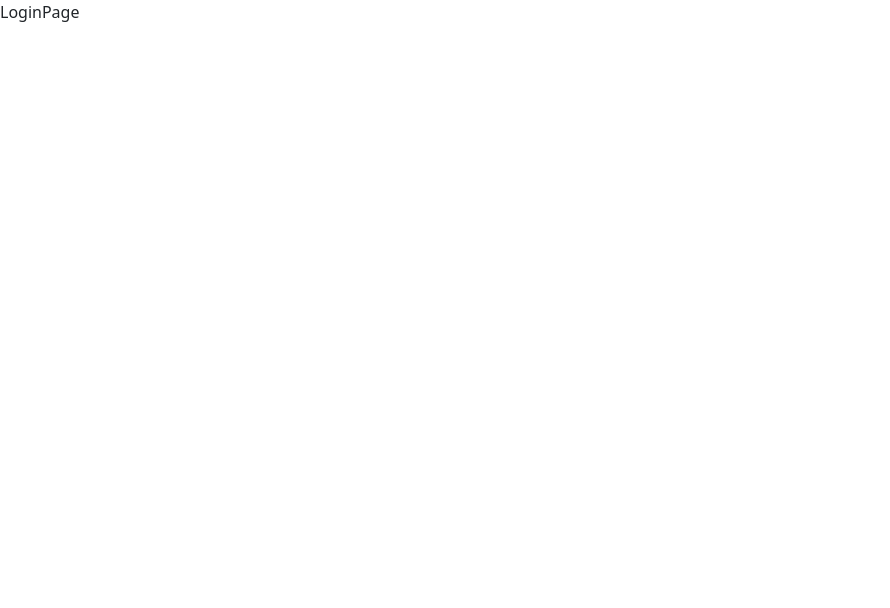
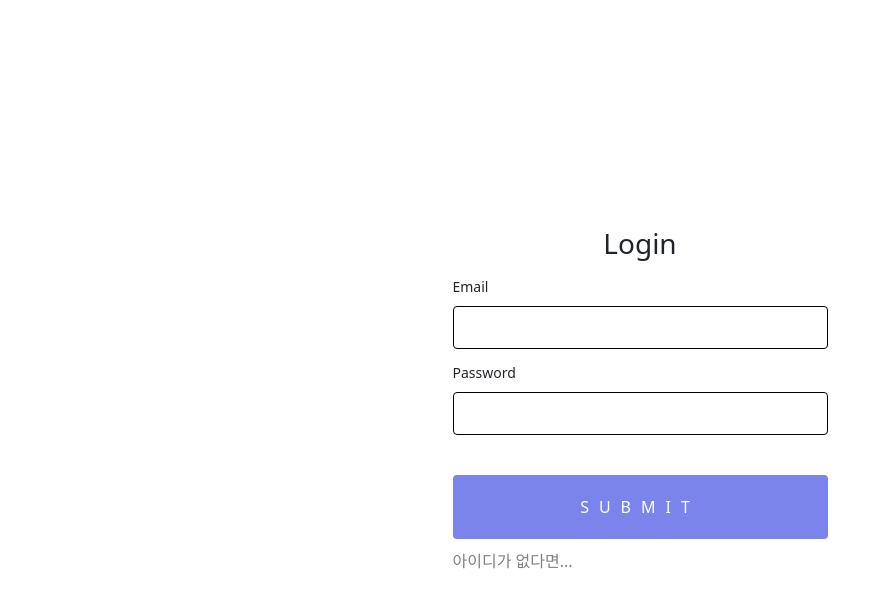
Before and after one commit to cgg7777/ChatAppTutorial, a React (Create React App) app: page /login in a window 1280 px wide. Shown: the top 608 px of the page, without its empty margins (0-890 px from the left). Built offline with nearby package versions, Linux system fonts and the light colour scheme; no server answers.

Commit message:
implementation of login page

```diff
--- a/src/App.js
+++ b/src/App.js
@@ -1,11 +1,19 @@
 import logo from "./logo.svg";
 import "./App.css";
-import React from "react";
+import React, { useEffect } from "react";
 import { BrowserRouter as Router, Routes, Route, Link } from "react-router-dom";
 import ChatPage from "./components/ChatPage/ChatPage";
 import LoginPage from "./components/LoginPage/LoginPage";
 import RegisterPage from "./components/RegisterPage/RegisterPage";
+import { getAuth, onAuthStateChanged } from "firebase/auth";
+
 function App() {
+    const auth = getAuth();
+    useEffect(() => {
+        onAuthStateChanged(auth, (user) => {
+            console.log(user);
+        });
+    });
     return (
         <Router>
             <Routes>
--- a/src/components/LoginPage/LoginPage.js
+++ b/src/components/LoginPage/LoginPage.js
@@ -1,7 +1,59 @@
-import React from "react";
+import { firebase } from "../../firebase";
+import { signInWithEmailAndPassword } from "firebase/auth";
+import React, { useState } from "react";
+import { useForm } from "react-hook-form";
+import { Link } from "react-router-dom";
 
 function LoginPage() {
-    return <div>LoginPage</div>;
+    const {
+        register,
+        watch,
+        formState: { errors },
+        handleSubmit,
+    } = useForm();
+    const [errorFromSubmit, setErrorFromSubmit] = useState("");
+    const [loading, setLoading] = useState(false);
+
+    const onSubmit = async (data) => {
+        try {
+            setLoading(true);
+            await signInWithEmailAndPassword(firebase, data.email, data.password);
+            setLoading(false);
+        } catch (error) {
+            setErrorFromSubmit(error.message);
+            setLoading(false);
+            setTimeout(() => {
+                setErrorFromSubmit("");
+            }, 5000);
+        }
+    };
+    return (
+        <div className="auth-wrapper">
+            <div style={{ textAlign: "center" }}>
+                <h3>Login</h3>
+            </div>
+            <form onSubmit={handleSubmit(onSubmit)}>
+                <label>Email</label>
+                <input type="email" {...register("email", { required: true, pattern: /^\S+@\S+$/i })} />
+                {errors.email && errors.email.type === "required" && <p>This field is required</p>}
+                {errors.email && errors.email.type === "pattern" && <p>Email pattern is not sutible</p>}
+
+                <label>Password</label>
+                <input type="password" {...register("password", { required: true, minLength: 6 })} />
+                {errors.password && errors.password.type === "required" && <p>This field is required</p>}
+                {errors.password && errors.password.type === "minLength" && (
+                    <p>Password must have at least 6 characters</p>
+                )}
+
+                {errorFromSubmit && <p>{errorFromSubmit}</p>}
+
+                <input value="SUBMIT" type="submit" disabled={loading} />
+                <Link style={{ color: "gray", textDecoration: "none" }} to="register">
+                    아이디가 없다면...
+                </Link>
+            </form>
+        </div>
+    );
 }
 
 export default LoginPage;
--- a/src/components/RegisterPage/RegisterPage.js
+++ b/src/components/RegisterPage/RegisterPage.js
@@ -1,4 +1,5 @@
-import { firebase, createUserWithEmailAndPassword, signInWithEmailAndPassword, updateProfile } from "../../firebase";
+import { firebase, createUserWithEmailAndPassword, updateProfile } from "../../firebase";
+import { getDatabase, ref, set } from "firebase/database";
 import React, { useRef, useState } from "react";
 import { useForm } from "react-hook-form";
 import { Link } from "react-router-dom";
@@ -22,6 +23,11 @@ function RegisterPage() {
             console.log(createdUser);
             await updateProfile(createdUser.user, {
                 displayName: data.name,
+            });
+            // Save to Firebase Database
+            const db = getDatabase();
+            set(ref(db, "users/" + createdUser.user.uid), {
+                username: createdUser.user.displayName,
             });
 
             setLoading(false);
```
